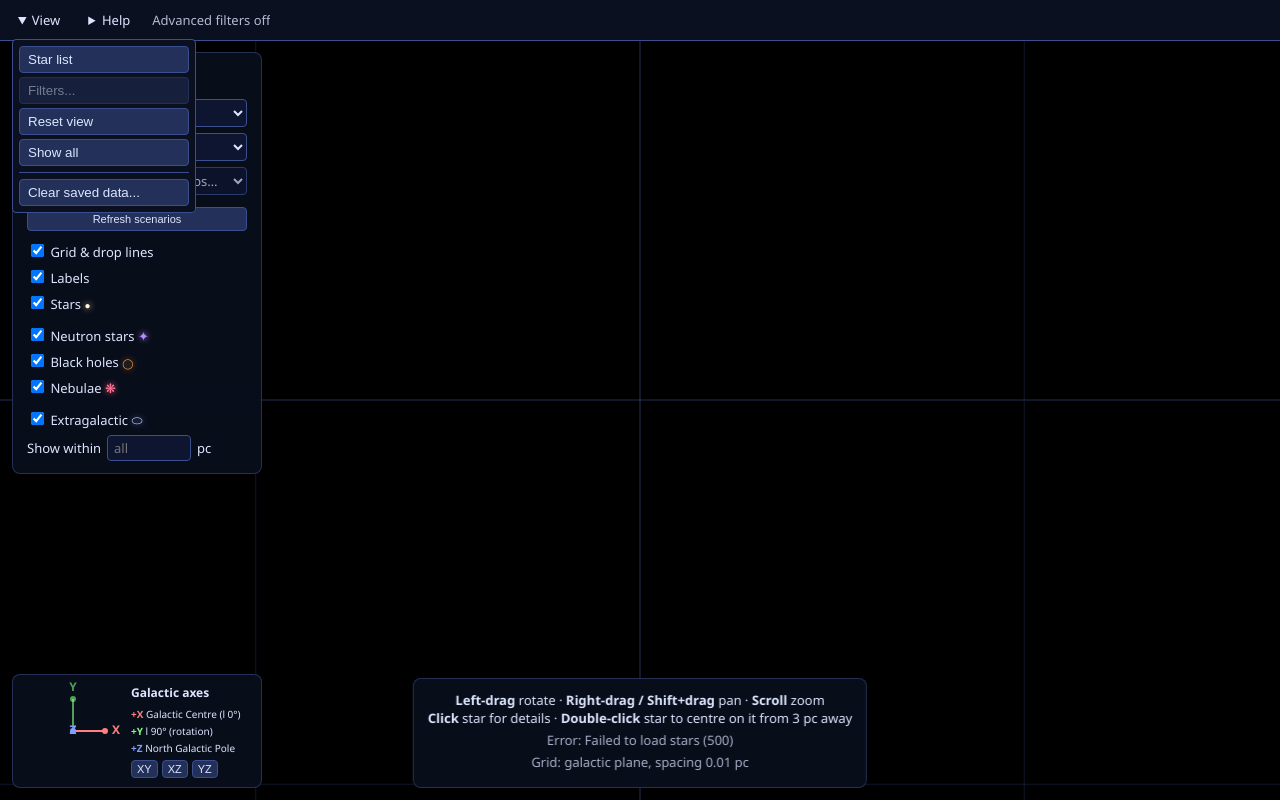
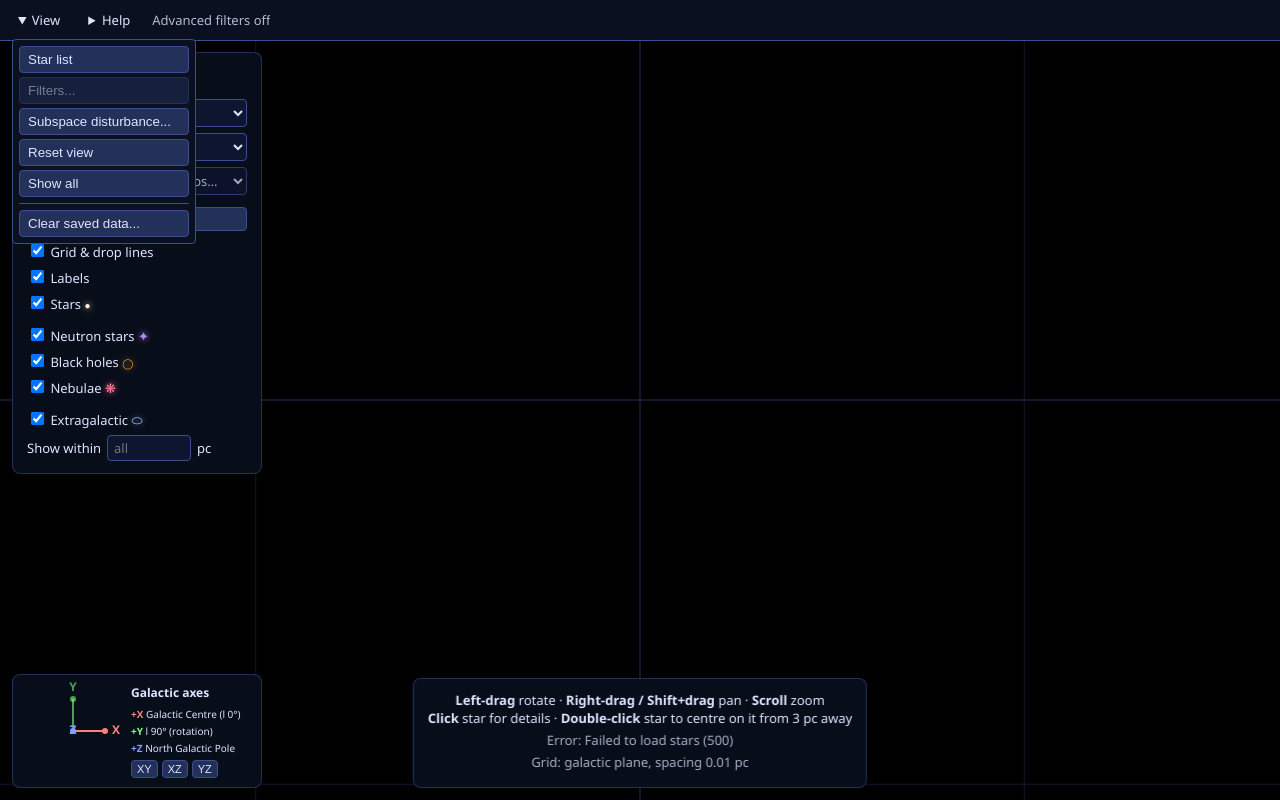
Before and after one commit to hikerverse/starmap, a Flask app: page / in a window 1280 px wide, after a click on "View". Run offline with Flask 3, Linux system fonts and the light colour scheme; some libraries are stand-ins or nearby versions.

Commit message:
added subspace layer

```diff
--- a/static/main.js
+++ b/static/main.js
@@ -3,6 +3,8 @@ import { OrbitControls } from 'three/addons/controls/OrbitControls.js';
 import { emptyFilter, evaluateFilter, countConditions, parseFilter, serializeFilter } from './filters.js';
 import { createFilterBuilder } from './filter-builder.js';
 import { clearPrefs, loadPrefs, savePrefs, storageAvailable } from './prefs.js';
+import { createSubspace } from './subspace.js';
+import { disturbanceAt, SUBSPACE_RADIUS_PC } from './subspace-field.js';
 
 // ---------- Tunables ----------
 const PICK_RADIUS_PX = 12;      // how close (in pixels) a click must be to a star
@@ -122,6 +124,99 @@ renderer.setSize(window.innerWidth, window.innerHeight);
 container.appendChild(renderer.domElement);
 
 const scene = new THREE.Scene();
+const subspace = createSubspace(renderer, scene);
+const displayToGalactic = new THREE.Matrix4();
+const equatorialToGalactic = new THREE.Matrix4().setFromMatrix3(EQ_TO_GAL);
+const subspaceToggle = document.getElementById('toggle-subspace');
+const subspaceSeed = document.getElementById('subspace-seed');
+const subspaceOpacity = document.getElementById('subspace-opacity');
+const subspaceError = document.getElementById('subspace-error');
+const subspaceDialog = document.getElementById('subspace-dialog');
+const subspaceTitle = document.getElementById('subspace-title');
+const openSubspace = document.getElementById('open-subspace');
+let subspaceDrag = null;
+
+function positionSubspace(left, top) {
+  const rect = subspaceDialog.getBoundingClientRect();
+  subspaceDialog.style.left = `${Math.max(0, Math.min(left, window.innerWidth - rect.width))}px`;
+  subspaceDialog.style.top = `${Math.max(0, Math.min(top, window.innerHeight - rect.height))}px`;
+}
+
+openSubspace.addEventListener('click', () => {
+  document.getElementById('view-menu').open = false;
+  if (!subspaceDialog.open) subspaceDialog.show();
+  openSubspace.setAttribute('aria-expanded', 'true');
+  const rect = subspaceDialog.getBoundingClientRect();
+  positionSubspace(rect.left, rect.top);
+  subspaceToggle.focus();
+});
+document.getElementById('close-subspace').addEventListener('click', () => subspaceDialog.close());
+subspaceDialog.addEventListener('close', () => {
+  openSubspace.setAttribute('aria-expanded', 'false');
+  document.querySelector('#view-menu summary').focus();
+});
+subspaceTitle.addEventListener('pointerdown', (event) => {
+  if (event.button !== 0) return;
+  const rect = subspaceDialog.getBoundingClientRect();
+  subspaceDrag = { id: event.pointerId, x: event.clientX - rect.left, y: event.clientY - rect.top };
+  subspaceTitle.setPointerCapture(event.pointerId);
+  subspaceTitle.classList.add('dragging');
+  event.preventDefault();
+});
+subspaceTitle.addEventListener('pointermove', (event) => {
+  if (subspaceDrag?.id === event.pointerId) positionSubspace(event.clientX - subspaceDrag.x, event.clientY - subspaceDrag.y);
+});
+for (const type of ['pointerup', 'pointercancel', 'lostpointercapture']) {
+  subspaceTitle.addEventListener(type, () => {
+    if (!subspaceDrag) return;
+    const { id } = subspaceDrag;
+    subspaceDrag = null;
+    subspaceTitle.classList.remove('dragging');
+    if (subspaceTitle.hasPointerCapture(id)) subspaceTitle.releasePointerCapture(id);
+  });
+}
+window.addEventListener('resize', () => {
+  if (!subspaceDialog.open) return;
+  const rect = subspaceDialog.getBoundingClientRect();
+  positionSubspace(rect.left, rect.top);
+});
+
+function syncSubspaceControls() {
+  const settings = subspace.settings;
+  subspaceToggle.checked = settings.enabled;
+  subspaceSeed.value = String(settings.seed);
+  subspaceOpacity.value = String(settings.opacity);
+  document.getElementById('subspace-opacity-value').value = `${Math.round(settings.opacity * 100)}%`;
+  document.getElementById('subspace-controls').hidden = !settings.enabled;
+  subspaceError.textContent = '';
+}
+
+function applySubspaceControls() {
+  if (!subspaceSeed.value || !subspaceSeed.checkValidity()) {
+    subspaceError.textContent = 'Enter a whole-number seed between 0 and 4294967295.';
+    subspaceSeed.reportValidity();
+    return;
+  }
+  subspace.configure({ ...subspace.settings, enabled: subspaceToggle.checked,
+    seed: Number(subspaceSeed.value), opacity: Number(subspaceOpacity.value) });
+  syncSubspaceControls();
+  persist();
+}
+
+subspaceToggle.addEventListener('change', () => {
+  subspace.configure({ ...subspace.settings, enabled: subspaceToggle.checked });
+  syncSubspaceControls();
+  persist();
+});
+subspaceSeed.addEventListener('change', applySubspaceControls);
+subspaceOpacity.addEventListener('input', applySubspaceControls);
+document.getElementById('regenerate-subspace').addEventListener('click', () => {
+  const random = new Uint32Array(1);
+  do { crypto.getRandomValues(random); } while (random[0] === subspace.settings.seed);
+  subspaceSeed.value = String(random[0]);
+  applySubspaceControls();
+});
+subspace.configure(subspace.settings);
 // Far plane covers the most distant extragalactic objects (hundreds of Mpc). Nothing is depth-tested
 // against anything that writes depth, so the huge far/near ratio costs nothing.
 const camera = new THREE.PerspectiveCamera(55, window.innerWidth / window.innerHeight, 0.001, 1e10);
@@ -1705,6 +1800,7 @@ window.addEventListener('keydown', (e) => {
   if (guideDialog.open && guideDialog.contains(document.activeElement)) { e.preventDefault(); guideDialog.close(); return; }
   const filterDialog = document.getElementById('filter-dialog');
   if (filterDialog.open) { filterDialog.close(); return; }
+  if (subspaceDialog.open) { e.preventDefault(); subspaceDialog.close(); return; }
   const openMenu = topMenus.find((menu) => menu.open);
   if (openMenu) { openMenu.open = false; return; }
   if (compactLayout.matches && sidebar.classList.contains('controls-open')) {
@@ -1841,6 +1937,7 @@ function savedState() {
     },
     starPanel: { open: !starPanel.classList.contains('hidden'), ...panel },
     guide: guideState(),
+    subspace: subspace.settings,
   };
 }
 
@@ -1874,6 +1971,15 @@ function restorePrefs() {
   const prefs = loadPrefs();
   restoring = true;
   try {
+    if (prefs.subspace) {
+      try {
+        subspace.configure(prefs.subspace);
+        syncSubspaceControls();
+      } catch (err) {
+        console.warn('Saved subspace field could not be restored:', err.message);
+        subspaceError.textContent = err.message;
+      }
+    }
     if (prefs.frame === 'equatorial') {
       document.getElementById('frame-select').value = 'equatorial';
       setFrame('equatorial');
@@ -2531,6 +2637,20 @@ function updateCameraInfo() {
   if (!N) return;
   _camGal.copy(camera.position);
   if (frame !== 'galactic') _camGal.applyMatrix3(EQ_TO_GAL);
+  const fieldSettings = subspace.settings;
+  const cameraStrength = document.getElementById('subspace-camera');
+  const selectedStrength = document.getElementById('subspace-selected');
+  cameraStrength.hidden = !fieldSettings.enabled;
+  selectedStrength.hidden = !fieldSettings.enabled || selected < 0;
+  if (fieldSettings.enabled) {
+    const strengthText = (point) => point.length() >= SUBSPACE_RADIUS_PC ? 'outside mapped field'
+      : `${(100 * disturbanceAt(point.toArray(), fieldSettings.seed)).toFixed(1)}%`;
+    cameraStrength.textContent = `Local disturbance: ${strengthText(_camGal)}`;
+    if (selected >= 0) {
+      _objPos.set(records[selected].x, records[selected].y, records[selected].z).applyMatrix3(EQ_TO_GAL);
+      selectedStrength.textContent = `Local disturbance: ${strengthText(_objPos)}`;
+    }
+  }
   const r = _camGal.length();
   const maxAbs = Math.max(Math.abs(_camGal.x), Math.abs(_camGal.y), Math.abs(_camGal.z));
   const digits = maxAbs < 10 ? 3 : maxAbs < 1000 ? 2 : 1;
@@ -2561,6 +2681,9 @@ function loop(now) {
   updateLabels();
   updateCameraInfo();
   updateOrientation();
+  if (frame === 'galactic') displayToGalactic.identity();
+  else displayToGalactic.copy(equatorialToGalactic);
+  subspace.update(camera, displayToGalactic);
   renderer.render(scene, camera);
 }
 
--- a/static/style.css
+++ b/static/style.css
@@ -165,6 +165,24 @@ button:disabled { opacity: 0.5; cursor: default; }
 .class-chip.all { color: #dde6ff; }
 .class-chip:hover { filter: brightness(1.15); }
 #distance-status:empty { display: none; }
+#subspace-controls { min-width: 0; margin: 4px 0; border: 1px solid #3b4f8f; border-radius: 6px; }
+#subspace-dialog {
+  position: fixed; top: 56px; left: 280px; right: auto; margin: 0; z-index: 11;
+  box-sizing: border-box; width: min(380px, calc(100vw - 16px)); max-height: calc(100dvh - 72px);
+  overflow: auto; padding: 14px; color: #dde6ff; background: #0a1020;
+  border: 1px solid #3b4f8f; border-radius: 8px; font-size: 13px;
+}
+#subspace-dialog .filter-heading { margin-bottom: 14px; }
+#subspace-title { flex: 1; margin: 0; font-size: 17px; cursor: grab; touch-action: none; user-select: none; }
+#subspace-title.dragging { cursor: grabbing; }
+#subspace-controls[hidden], #subspace-selected[hidden], #subspace-camera[hidden] { display: none; }
+#subspace-controls label { display: flex; justify-content: space-between; }
+#subspace-controls input { box-sizing: border-box; width: 100%; margin: 4px 0 8px; }
+#subspace-seed { background: #0d1530; color: #dde6ff; border: 1px solid #3b4f8f; padding: 6px; font: inherit; }
+#subspace-controls p { font-size: 11px; line-height: 1.4; }
+#subspace-error { color: #ffb3b3; }
+#subspace-error:empty { display: none; }
+#subspace-selected, #subspace-camera { color: #a7d8ff; font-size: 12px; }
 button {
   background: #22305a; color: #dde6ff; border: 1px solid #3b4f8f;
   border-radius: 4px; padding: 5px 8px; cursor: pointer;
@@ -412,7 +430,7 @@ kbd {
   .desktop-hints { display: none; }
   .touch-hints { display: block; }
   #star-search, #distance-filter, #filter-dialog input:not([type="checkbox"]), #filter-dialog select,
-  #frame-select, #colour-mode, #scenario-select { font-size: 16px; }
+  #frame-select, #colour-mode, #scenario-select, #subspace-seed { font-size: 16px; }
 }
 
 @media (max-width: 1024px) {
@@ -445,6 +463,7 @@ kbd {
   #orientation-widget h2, #orientation-legend { display: none; }
   #orientation-views { gap: 0; margin: 0; }
   #orientation-views button { padding: 4px; min-width: 40px; }
+  #subspace-dialog { left: 8px !important; top: 56px !important; }
   #filter-dialog {
     left: 8px !important; top: 56px !important; right: auto; margin: 0; width: calc(100vw - 16px);
     max-height: calc(100dvh - 72px); padding: 12px;
--- /dev/null
+++ b/static/subspace-field.js
@@ -0,0 +1,32 @@
+export const SUBSPACE_VERSION = 1;
+export const SUBSPACE_RADIUS_PC = 1200;
+
+export function seedOffset(seed) {
+  let state = seed >>> 0;
+  return Array.from({ length: 3 }, () => {
+    state = (Math.imul(state, 1664525) + 1013904223) >>> 0;
+    return state / 4294967296 * 100;
+  });
+}
+
+// Galactic parsecs; keep this reference evaluator in sync with field() in the shader.
+export function disturbanceAt(position, seed) {
+  const [x, y, z] = position;
+  const radius = Math.hypot(x, y, z);
+  if (radius >= SUBSPACE_RADIUS_PC) return 0;
+  const o = seedOffset(seed);
+  const wx = x + 17 * Math.sin(y * 0.023 + o[0]) + 11 * Math.sin(z * 0.031 + o[1]);
+  const wy = y + 19 * Math.sin(z * 0.019 + o[1]) + 9 * Math.sin(x * 0.027 + o[2]);
+  const wz = z + 15 * Math.sin(x * 0.021 + o[2]) + 13 * Math.sin(y * 0.029 + o[0]);
+  const a = Math.sin(wx * 0.09 + o[0]) + 0.45 * Math.sin(wz * 0.16 + wy * 0.05 + o[2]);
+  const b = Math.sin(wy * 0.09 + o[1]) + 0.45 * Math.sin(wx * 0.13 - wz * 0.07 + o[0]);
+  const c = Math.sin((wy + wz * 0.35) * 0.075 + o[2]) + 0.4 * Math.sin(wx * 0.11 + wy * 0.08 + o[1]);
+  const d = Math.sin((wz - wx * 0.4) * 0.075 + o[0]) + 0.4 * Math.sin(wy * 0.14 - wz * 0.06 + o[2]);
+  const broad = 0.5 + 0.5 * Math.sin(x * 0.007 + o[0]) * Math.sin(y * 0.009 + o[1]) * Math.sin(z * 0.006 + o[2]);
+  const width = 0.075 + 0.065 * broad;
+  const strands = Math.max(Math.exp(-(a * a + b * b) / (width * width)),
+    Math.exp(-(c * c + d * d) / (width * width)) * 0.85);
+  const detail = 0.8 + 0.2 * Math.sin(wx * 1.7 + Math.sin(wz * 1.1));
+  const t = Math.max(0, Math.min(1, (radius - 1050) / 150));
+  return (0.008 + 0.018 * broad + strands * (0.25 + 0.72 * broad) * detail) * (1 - t * t * (3 - 2 * t));
+}
--- /dev/null
+++ b/static/subspace.js
@@ -0,0 +1,138 @@
+import * as THREE from 'three';
+import { seedOffset, SUBSPACE_VERSION } from './subspace-field.js';
+
+const FRAGMENT = /* glsl */`
+  precision highp float;
+  uniform mat4 uCamera;
+  uniform mat4 uProjectionInverse;
+  uniform vec3 uOffset;
+  uniform float uOpacity;
+  varying vec2 vUv;
+  float field(vec3 p, float footprint) {
+    vec3 w = p + vec3(
+      17.0 * sin(p.y * 0.023 + uOffset.x) + 11.0 * sin(p.z * 0.031 + uOffset.y),
+      19.0 * sin(p.z * 0.019 + uOffset.y) + 9.0 * sin(p.x * 0.027 + uOffset.z),
+      15.0 * sin(p.x * 0.021 + uOffset.z) + 13.0 * sin(p.y * 0.029 + uOffset.x));
+    vec2 ab = sin(w.xy * 0.09 + uOffset.xy)
+      + 0.45 * sin(vec2(w.z * 0.16 + w.y * 0.05, w.x * 0.13 - w.z * 0.07) + uOffset.zx);
+    vec2 cd = sin(vec2(w.y + w.z * 0.35, w.z - w.x * 0.4) * 0.075 + uOffset.zx)
+      + 0.4 * sin(vec2(w.x * 0.11 + w.y * 0.08, w.y * 0.14 - w.z * 0.06) + uOffset.yz);
+    float broad = 0.5 + 0.5 * sin(p.x * 0.007 + uOffset.x) * sin(p.y * 0.009 + uOffset.y) * sin(p.z * 0.006 + uOffset.z);
+    float width = 0.075 + 0.065 * broad;
+    // Broaden sub-pixel / sub-step strands, preserving their approximate integrated density.
+    float filtered = width * width + footprint * footprint * 0.0025;
+    float strands = max(exp(-dot(ab, ab) / filtered), 0.85 * exp(-dot(cd, cd) / filtered)) * width * width / filtered;
+    float detail = mix(0.8 + 0.2 * sin(w.x * 1.7 + sin(w.z * 1.1)), 0.8, clamp(footprint / 3.0, 0.0, 1.0));
+    return (0.008 + 0.018 * broad + strands * (0.25 + 0.72 * broad) * detail)
+      * (1.0 - smoothstep(1050.0, 1200.0, length(p)));
+  }
+  void main() {
+    vec4 view = uProjectionInverse * vec4(vUv * 2.0 - 1.0, 0.0, 1.0);
+    vec3 ray = normalize(mat3(uCamera) * (view.xyz / view.w));
+    vec3 origin = uCamera[3].xyz;
+    float b = dot(origin, ray);
+    // Cross-product form avoids subtracting two enormous squared distances when zoomed far out.
+    vec3 perpendicular = cross(origin, ray);
+    float discriminant = 1440000.0 - dot(perpendicular, perpendicular);
+    if (discriminant <= 0.0) { gl_FragColor = vec4(0.0); return; }
+    float start = max(0.0, -b - sqrt(discriminant));
+    float end = -b + sqrt(discriminant);
+    if (end <= start) { gl_FragColor = vec4(0.0); return; }
+    vec3 colour = vec3(0.0);
+    float alpha = 0.0;
+    for (int i = 0; i < 192; i++) {
+      float u = (float(i) + 0.5) / 192.0;
+      float distance = mix(start, end, u * u);
+      float stepSize = (end - start) * 2.0 * u / 192.0;
+      vec3 p = origin + ray * distance;
+      float density = field(p, stepSize);
+      float emission = density * 0.004 + max(0.0, density - 0.018) * 0.25;
+      float glow = 1.0 - exp(-emission * stepSize * uOpacity);
+      vec3 tint = mix(vec3(0.23, 0.16, 0.48), vec3(0.35, 0.72, 0.95), smoothstep(0.018, 0.16, density));
+      colour += (1.0 - alpha) * glow * tint;
+      alpha += (1.0 - alpha) * glow;
+      if (alpha > 0.96) break;
+    }
+    gl_FragColor = vec4(colour / max(alpha, 0.00001), alpha);
+  }`;
+
+const VERTEX = /* glsl */`
+  varying vec2 vUv;
+  void main() { vUv = uv; gl_Position = vec4(position.xy, 0.0, 1.0); }`;
+
+export function createSubspace(renderer, scene) {
+  const geometry = new THREE.PlaneGeometry(2, 2);
+  const target = new THREE.WebGLRenderTarget(1, 1, { depthBuffer: false, stencilBuffer: false });
+  target.texture.minFilter = target.texture.magFilter = THREE.LinearFilter;
+  const material = new THREE.ShaderMaterial({
+    vertexShader: VERTEX, fragmentShader: FRAGMENT,
+    uniforms: {
+      uCamera: { value: new THREE.Matrix4() },
+      uProjectionInverse: { value: new THREE.Matrix4() },
+      uOffset: { value: new THREE.Vector3() }, uOpacity: { value: 0.6 },
+    },
+    depthTest: false, depthWrite: false,
+  });
+  const volumeScene = new THREE.Scene();
+  const volumeCamera = new THREE.Camera();
+  const volume = new THREE.Mesh(geometry, material);
+  volume.frustumCulled = false;
+  volumeScene.add(volume);
+  const composite = new THREE.Mesh(geometry, new THREE.ShaderMaterial({
+    vertexShader: VERTEX,
+    fragmentShader: 'uniform sampler2D uMap; varying vec2 vUv; void main() { gl_FragColor = texture2D(uMap, vUv); }',
+    uniforms: { uMap: { value: target.texture } },
+    transparent: true, depthTest: false, depthWrite: false,
+  }));
+  composite.frustumCulled = false;
+  composite.renderOrder = -10;
+  composite.visible = false;
+  scene.add(composite);
+  let settings = { enabled: false, seed: 12345, opacity: 0.6, generation_version: SUBSPACE_VERSION };
+  let dirty = true;
+  const lastCamera = new THREE.Matrix4();
+  const lastProjection = new THREE.Matrix4();
+  const size = new THREE.Vector2();
+  const canonicalCamera = new THREE.Matrix4();
+  return {
+    get settings() { return { ...settings }; },
+    configure(next) {
+      if (next.generation_version !== SUBSPACE_VERSION || !Number.isInteger(next.seed) || next.seed < 0 || next.seed > 4294967295
+        || !Number.isFinite(next.opacity) || next.opacity < 0 || next.opacity > 1 || typeof next.enabled !== 'boolean') {
+        throw new Error('Invalid subspace field settings (expected generation version 1, uint32 seed, and opacity 0-1).');
+      }
+      settings = { ...next };
+      material.uniforms.uOffset.value.fromArray(seedOffset(settings.seed));
+      material.uniforms.uOpacity.value = settings.opacity;
+      composite.visible = settings.enabled && settings.opacity > 0;
+      dirty = true;
+    },
+    update(camera, displayToGalactic) {
+      if (!composite.visible) return;
+      renderer.getSize(size);
+      const mobile = window.matchMedia('(pointer: coarse), (max-width: 600px)').matches;
+      const scale = Math.min(mobile ? 0.25 : 0.4, 480 / size.x, 270 / size.y);
+      const width = Math.max(1, Math.round(size.x * scale)), height = Math.max(1, Math.round(size.y * scale));
+      if (target.width !== width || target.height !== height) { target.setSize(width, height); dirty = true; }
+      camera.updateMatrixWorld();
+      canonicalCamera.copy(displayToGalactic).multiply(camera.matrixWorld);
+      if (!dirty && lastCamera.equals(canonicalCamera) && lastProjection.equals(camera.projectionMatrix)) return;
+      material.uniforms.uCamera.value.copy(canonicalCamera);
+      material.uniforms.uProjectionInverse.value.copy(camera.projectionMatrixInverse);
+      const previous = renderer.getRenderTarget();
+      renderer.setRenderTarget(target);
+      renderer.render(volumeScene, volumeCamera);
+      renderer.setRenderTarget(previous);
+      lastCamera.copy(canonicalCamera);
+      lastProjection.copy(camera.projectionMatrix);
+      dirty = false;
+    },
+    dispose() {
+      scene.remove(composite);
+      geometry.dispose();
+      material.dispose();
+      composite.material.dispose();
+      target.dispose();
+    },
+  };
+}
--- a/templates/index.html
+++ b/templates/index.html
@@ -25,6 +25,7 @@
       <div class="menu-commands">
         <button id="open-star-list" aria-pressed="false" aria-controls="star-panel" title="Show or hide the star search and list">Star list</button>
         <button id="open-filters" disabled>Filters...</button>
+        <button id="open-subspace" type="button" aria-controls="subspace-dialog" aria-expanded="false">Subspace disturbance...</button>
         <button id="reset-view" title="Centre on Sol">Reset view</button>
         <button id="show-all" title="Zoom out to fit every star">Show all</button>
         <hr>
@@ -70,6 +71,24 @@
         <p id="filter-text-status" role="status" aria-live="polite"></p>
       </details>
     </form>
+  </dialog>
+
+  <dialog id="subspace-dialog" aria-labelledby="subspace-title">
+    <div class="filter-heading">
+      <h2 id="subspace-title" title="Drag to move this panel">Subspace disturbance</h2>
+      <button id="close-subspace" type="button" aria-label="Close subspace settings">Close</button>
+    </div>
+    <label><input type="checkbox" id="toggle-subspace"> Show subspace disturbance</label>
+    <fieldset id="subspace-controls" hidden>
+      <legend>Subspace field v1</legend>
+      <label for="subspace-opacity">Glow <output id="subspace-opacity-value">60%</output></label>
+      <input id="subspace-opacity" type="range" min="0" max="1" step="0.05" value="0.6">
+      <label for="subspace-seed">Seed</label>
+      <input id="subspace-seed" type="number" min="0" max="4294967295" step="1" value="12345">
+      <button id="regenerate-subspace" type="button">Regenerate</button>
+      <p>Illustrative field within 1,200 pc of Sol. Glow shows accumulated disturbance, not local strength.</p>
+    </fieldset>
+    <p id="subspace-error" role="alert"></p>
   </dialog>
 
   <div id="sidebar" class="panel">
@@ -150,6 +169,7 @@
     <button id="close-details" title="Close">&times;</button>
     <h2 id="d-name"></h2>
     <button id="focus-selected" type="button">Centre on object</button>
+    <p id="subspace-selected" hidden></p>
     <table>
       <tr><th id="h-class">Spectral class</th><td id="d-class"></td></tr>
       <tr id="row-type" hidden><th>Type</th><td id="d-type"></td></tr>
@@ -199,6 +219,7 @@
     </div>
     <div class="touch-hints">Drag to rotate &middot; Pinch to zoom &middot; Two fingers to pan<br>Tap an object for details, then Centre on object</div>
     <div id="centre-info"></div>
+    <div id="subspace-camera" hidden></div>
     <div id="selection-distance" role="status" aria-live="polite"></div>
     <div id="scale-info"></div>
     <div id="camera-info" title="Camera position in galactic coordinates (Sol at the origin; X towards the Galactic Centre, Z towards the North Galactic Pole), and its distance from the selected object (or the rotation centre when nothing is selected)"></div>
@@ -274,6 +295,11 @@
               The chips below them filter by spectral class (O B A F G K M) and nebula type.</dd>
             <dt>Grid &amp; labels</dt><dd>Toggle the reference grid with drop lines, and the name labels.</dd>
             <dt>Show within</dt><dd>Quickly limit the map to objects within a number of parsecs of the selected star (or the centre when nothing is selected).</dd>
+            <dt>Subspace disturbance</dt><dd>Open <b>View &rarr; Subspace disturbance...</b> for an optional fictional volumetric field within 1,200 pc of Sol.
+              Change <b>Seed</b> or use <b>Regenerate</b> for a different field; the same seed and generation
+              version reproduce it. <b>Glow</b> changes appearance only. Cloud brightness accumulates along the
+              line of sight; <b>Local disturbance</b> gives strength at the camera or selected object.
+              Settings are saved in this browser.</dd>
           </dl>
         </section>
 
```
Also changed, not shown: tests/test_subspace.mjs (added, +35 -0 lines), README.md.
